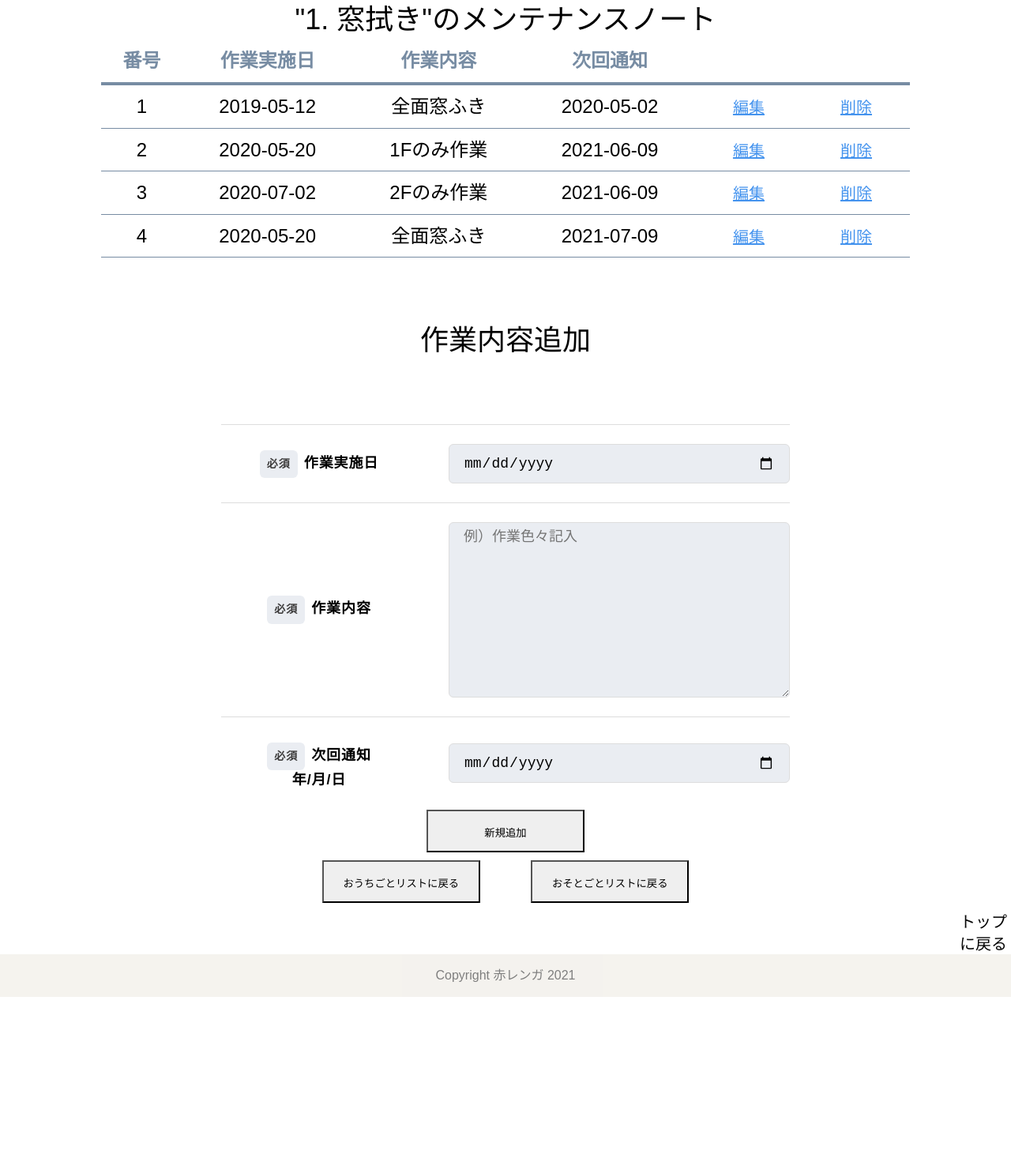
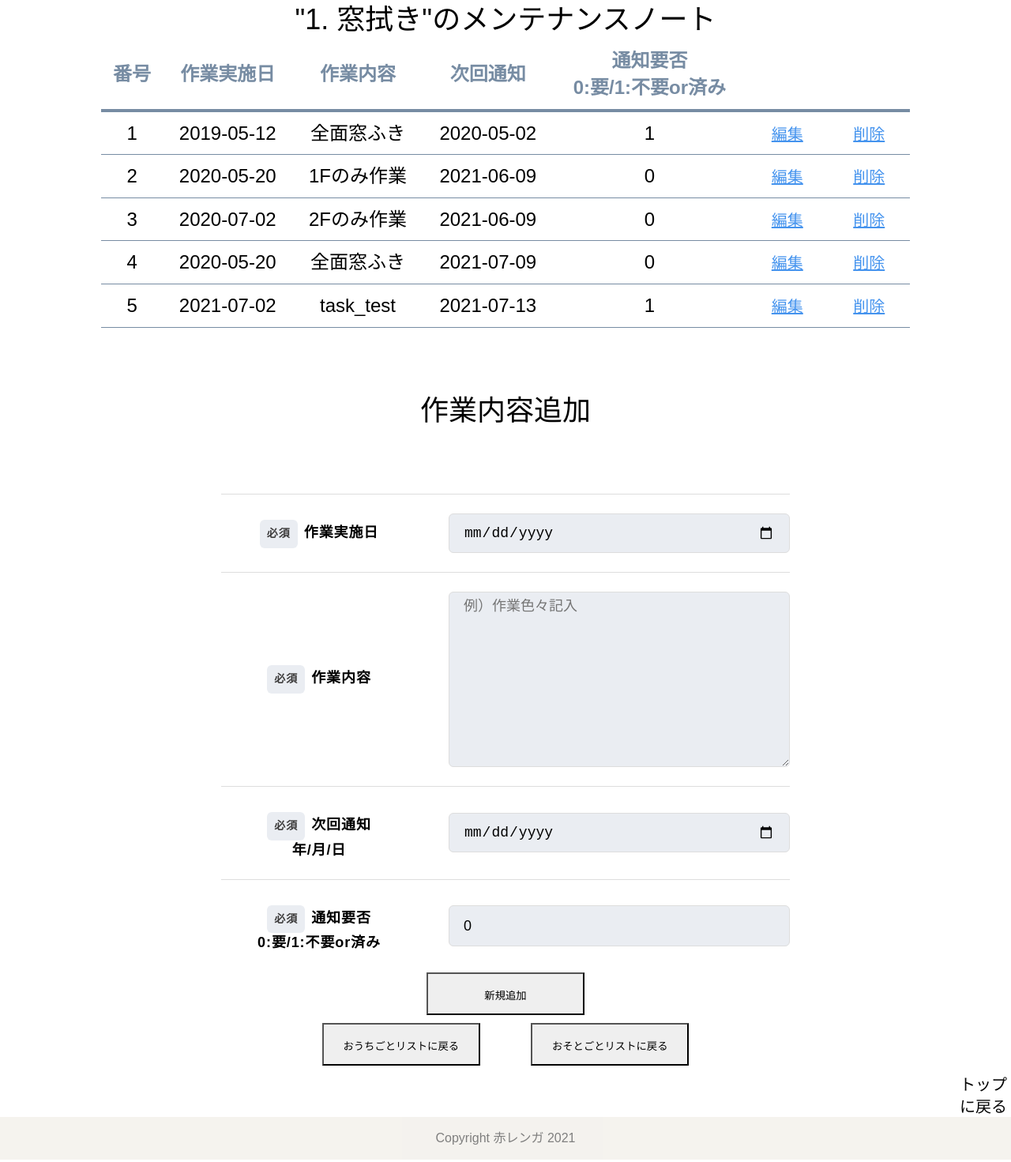
Before and after one commit to HajimeFuji/MMN-0702-final, a Flask app: page /tasklist/1 in a window 1280 px wide. Shown: the part 76-1547 px from the top of that part at 79% size. Before the commit the page ends 1382 px from the top of that part, so only its background shows below. Run offline with Flask 2, Linux system fonts and the light colour scheme; data comes from the database, SQL or seed files in the repository; the page is wider than the window, and the part outside it is not shown; some libraries are stand-ins or nearby versions.

Commit message:
タスクリストに通知要否/通知リストと連動

```diff
--- a/app.py
+++ b/app.py
@@ -182,7 +182,7 @@ def notice_tasklist():
                 # print("----zzz--------")
     #ntlistの中身をnt_list として連想配列化
         for row3 in ntlist:
-            if row[0] is not None:
+            if row3[0] is not None:
                 nt_list.append({"item":row3[0],"date":row3[1],"task":row3[2],"notice":row3[3],"id":row3[4],"taskid":row3[5]})
                 # print(nt_list)
 
@@ -491,13 +491,21 @@ def tasklist(id):
     table_name = c.fetchone()[0]
     # print(table_name)
     # table = "table_name"
-    c.execute("select taskid, date, task, notice from %s" % (table_name))
+    c.execute("select taskid, date, task, notice, nt_id from %s" % (table_name))
+    # tasklist = c.fetchall()
     task_list = []
-        # # タプル型(task, )から[0]要素を取り出す
-    # print(c.fetchall())
+    #     # # タプル型(task, )から[0]要素を取り出す
     for row in c.fetchall():
-        task_list.append({"taskid":row[0],"date":row[1], "task":row[2],"notice":row[3]})
-        # print(task_list)
+        task_list.append({"taskid":row[0],"date":row[1], "task":row[2],"notice":row[3], "nt_id":row[4]})
+    #     print(task_list)
+    # for 'nt_id' in task_list:
+    #     # print(row2[4])
+    #     print(nt_id)
+    #     if 'nt_id' == 1:
+    #         'nt_id' = "済み"
+    #     elif 'nt_id' == 0:
+    #         'nt_id' = "要"
+    #         print(task_list)
     c.close()
     return render_template("tasklist.html" , task_list = task_list, table_name = table_name, item = item, id = id)
 #     else:
@@ -516,11 +524,11 @@ def tasklist_niwa(id):
     table_name = c.fetchone()[0]
     # print(table_name)
     # table = "table_name"
-    c.execute("select taskid, date, task, photo, notice from %s" % (table_name))
+    c.execute("select taskid, date, task, photo, notice, nt_id from %s" % (table_name))
     task_list = []
         # # タプル型(task, )から[0]要素を取り出す
     for row in c.fetchall():
-        task_list.append({"taskid":row[0],"date":row[1], "task":row[2],"photo":row[3],"notice":row[4]})
+        task_list.append({"taskid":row[0],"date":row[1], "task":row[2],"photo":row[3],"notice":row[4],"nt_id":row[5]})
     c.close()
     return render_template("tasklist_niwa.html" , task_list = task_list, table_name = table_name, item = item, id = id)
 #     else:
@@ -598,8 +606,10 @@ def edit_tasklist_get(id,taskid):
     task = c.fetchone()[0]
     c.execute("select notice from %s where taskid=?" % (table_name), (taskid,))
     notice = c.fetchone()[0]
+    c.execute("select nt_id from %s where taskid=?" % (table_name), (taskid,))
+    nt_id = c.fetchone()[0]
     c.close()
-    task_list = {"taskid":taskid, "date":date, "task":task, "notice":notice}
+    task_list = {"taskid":taskid, "date":date, "task":task, "notice":notice, "nt_id":nt_id}
     return render_template("edit_tasklist.html", task_list = task_list, id = id)
 
 @app.route("/edit/tasklist/<int:id>", methods = ["POST"])
@@ -609,6 +619,7 @@ def tasklist_update(id):
     date = request.form.get("date")
     task = request.form.get("task")
     notice = request.form.get("notice")
+    nt_id = request.form.get("nt_id")
     conn = sqlite3.connect("maintenance.db")
     c =conn.cursor()
     c.execute("select table_name from items where id = ?" , (id,))
@@ -616,6 +627,7 @@ def tasklist_update(id):
     c.execute("update %s set date=? where taskid = ?" %(table_name), (date,taskid,))
     c.execute("update %s set task=? where taskid = ?" %(table_name), (task,taskid,))
     c.execute("update %s set notice=? where taskid = ?" %(table_name), (notice,taskid,))
+    c.execute("update %s set nt_id=? where taskid = ?" %(table_name), (nt_id,taskid,))
     conn.commit()
     c.close()
     return redirect("/tasklist/%s" %(id))
--- a/templates/edit_tasklist.html
+++ b/templates/edit_tasklist.html
@@ -32,6 +32,10 @@
             <p class="Form-Item-Label isMsg"><span class="Form-Item-Label-Required"></span>次回通知<br>年/月/日</p>
             <input  type="date" name="notice" value="{{task_list['notice']}}" class="Form-Item-Input">
         </div>
+        <div class="Form-Item">
+            <p class="Form-Item-Label isMsg"><span class="Form-Item-Label-Required">必須</span>通知要否<br>0:要/1:不要or済み</p>
+            <input name="nt_id" type="integer" value="0" class="Form-Item-Input">
+        </div>
     </div>
         <p><input type="submit" value="送信" class="btn1"></p>
     <!-- --------------- -->
--- a/templates/edit_tasklist_niwa.html
+++ b/templates/edit_tasklist_niwa.html
@@ -34,6 +34,10 @@
             <p class="Form-Item-Label isMsg"><span class="Form-Item-Label-Required"></span>次回通知<br>年/月/日</p>
             <input  type="date" name="notice" value="{{task_list['notice']}}" class="Form-Item-Input">
         </div>
+        <div class="Form-Item">
+            <p class="Form-Item-Label isMsg"><span class="Form-Item-Label-Required">必須</span>通知要否<br>0:要/1:不要or済み</p>
+            <input name="nt_id" type="integer" value="0" class="Form-Item-Input">
+        </div>
     </div>
         <p><input type="submit" value="送信" class="btn1"></p>
 <!-- ----------------------------------- -->
--- a/templates/tasklist.html
+++ b/templates/tasklist.html
@@ -14,7 +14,7 @@
             <th>作業実施日</th>
             <th>作業内容</th>
             <th>次回通知</th>
-            <!-- <th>通知要否</th> -->
+            <th>通知要否<br>0:要/1:不要or済み</th>
             <th></th>
             <th></th>
 
@@ -27,6 +27,7 @@
             <td>{{item["date"]}}</td>
             <td>{{item["task"]}}</td>
             <td>{{item["notice"]}}</td>
+            <td>{{item["nt_id"]}}</td>
             <!-- <td>
                <div>
                     <!-- <input type="checkbox" name="nt_done" value="0" checked="checked">
@@ -47,12 +48,7 @@
 <form action="/add/tasklist/{{id}}" method="POST">
     <!-- 上のaction, method は送り先 -->
         <p>作業内容追加</p>
-        <!-- <p><input type="text" size="10" maxlength="10" name="date">実施日（yyyy-mm-dd）</p>
-        <p><input type="text" size="10" maxlength="200" name="task">作業内容</p>
-        <p><input type="text" size="10" maxlength="10" name="notice">次回通知（yyyy-mm-dd）</p>
-        <p><input type="submit" value="送信"></p>
 
-        <!-- --------------------6/27フォーム追加 -->
     <div class="Form">
 
         <div class="Form-Item">
@@ -67,8 +63,11 @@
             <p class="Form-Item-Label isMsg"><span class="Form-Item-Label-Required">必須</span>次回通知<br>年/月/日</p>
             <input name="notice" type="date" class="Form-Item-Input" placeholder="例）2021-1-23">
         </div>
-            <input type="hidden" value="0" name = "nt_id">
-    </div>
+        <div class="Form-Item">
+            <p class="Form-Item-Label isMsg"><span class="Form-Item-Label-Required">必須</span>通知要否<br>0:要/1:不要or済み</p>
+            <input name="nt_id" type="integer" value="0" class="Form-Item-Input">
+        </div>
+     </div>
 
 
 <!-- ボタン変更 -->
```
Also changed, not shown: templates/tasklist_niwa.html (+8 -2 lines), maintenance.db.
